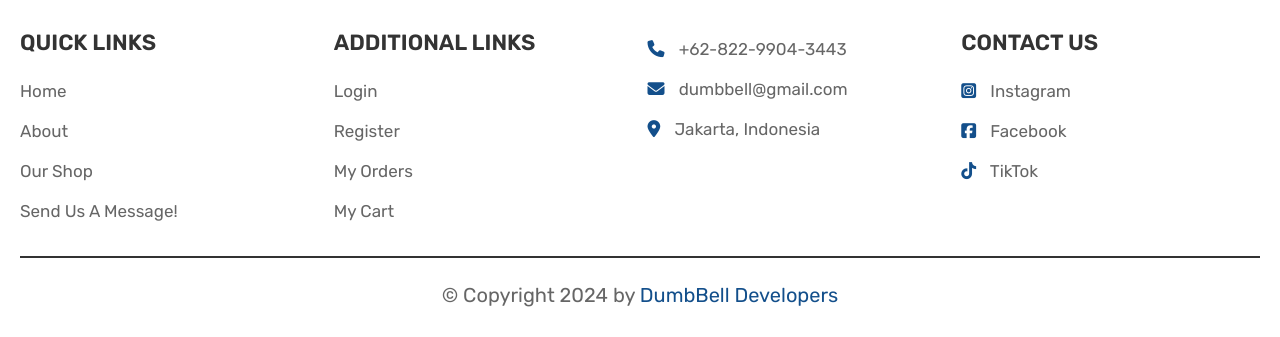
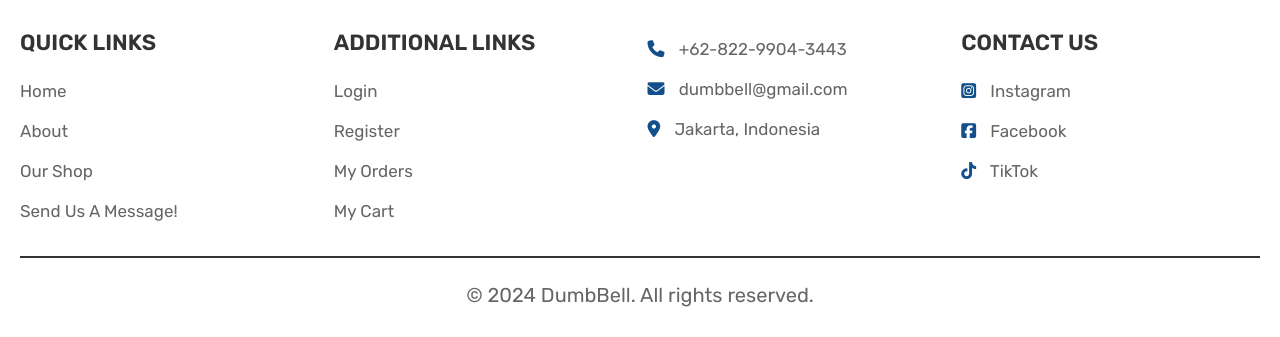
Before and after one commit to pinkybeast/DumbBell, a PHP site: page /index.php in a window 1280 px wide. Shown: the part 3071-3408 px from the top of the page. Run offline with PHP 8.4, Linux system fonts and the light colour scheme; a user stored in the database is signed in; data comes from the database, SQL or seed files in the repository.

Commit message:
refactor: change copyright style

```diff
--- a/footer.php
+++ b/footer.php
@@ -33,6 +33,6 @@
     </div>
 
     <div class="copyright">
-        &copy; Copyright <?php echo date('Y'); ?> by <span>DumbBell Developers</span>
+        &copy; <?php echo date('Y'); ?> DumbBell. All rights reserved.</span>
     </div>
 </section>
```
